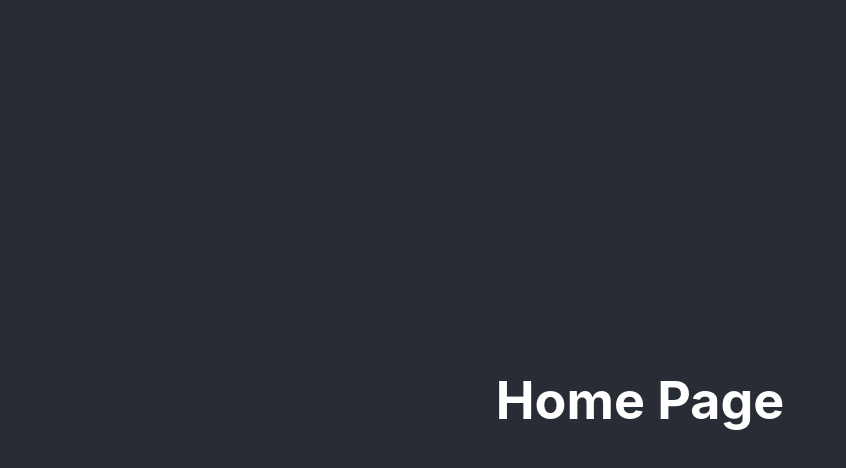
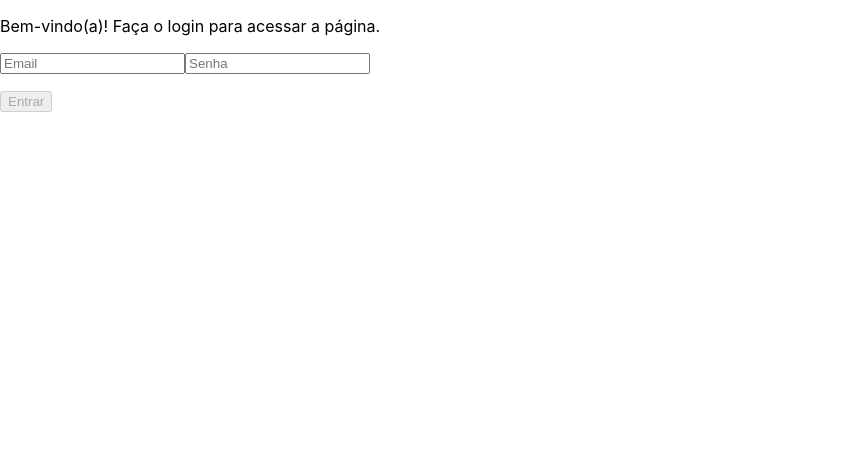
Before and after one commit to Strilicherk/Grupo_12_FYI, a React (Create React App) app in the folder FYI - FrontEnd/fyi-web/: page /login in a window 1280 px wide. Shown: the top 468 px of the page, without its empty margins (0-846 px from the left). Built offline with nearby package versions, Linux system fonts and the light colour scheme.

Commit message:
Página Login feita

```diff
--- a/FYI - FrontEnd/fyi-web/package.json
+++ b/FYI - FrontEnd/fyi-web/package.json
@@ -6,8 +6,10 @@
     "@testing-library/jest-dom": "^5.14.1",
     "@testing-library/react": "^11.2.7",
     "@testing-library/user-event": "^12.8.3",
+    "axios": "^0.23.0",
     "react": "^17.0.2",
     "react-dom": "^17.0.2",
+    "react-router-dom": "^5.3.0",
     "react-scripts": "4.0.3",
     "web-vitals": "^1.1.2"
   },
--- a/FYI - FrontEnd/fyi-web/src/index.js
+++ b/FYI - FrontEnd/fyi-web/src/index.js
@@ -12,19 +12,14 @@ import reportWebVitals from './reportWebVitals';
 const routing = (
   <Router>
     <div>
-      <Route path="/login" component={Login}/>
+      <Switch>
+        <Route exact path="/" component={App}/>
+        <Route exact path="/login" component={Login}/>
+      </Switch>
     </div>
   </Router>
 )
 
-ReactDOM.render(
-  <React.StrictMode>
-    <App />
-  </React.StrictMode>,
-  document.getElementById('root')
-);
+ReactDOM.render(routing, document.getElementById('root'));
 
-// If you want to start measuring performance in your app, pass a function
-// to log results (for example: reportWebVitals(console.log))
-// or send to an analytics endpoint. Learn more: https://bit.ly/CRA-vitals
-reportWebVitals();
+// reportWebVitals();
--- a/FYI - FrontEnd/fyi-web/src/pages/login/login.js
+++ b/FYI - FrontEnd/fyi-web/src/pages/login/login.js
@@ -1,37 +1,85 @@
 import React, {Component} from 'react';
+import axios from 'axios';
 
 class Login extends Component{
     constructor(props){
         super(props);
         this.state = {
             email : '',
-            senha : ''
+            senha : '',
+            erroMenssagem : '',
+            isLoading : false
         }
     };
+
+    efetuaLogin = (event) => {
+        event.preventDefault();
+
+        this.setState({ erroMenssagem : '', isLoading : true })
+
+        axios.post('http://localhost:5000/api/login', {
+            email : this.state.email,
+            senha : this.state.senha
+        })
+
+        .then(resposta => {
+            if (resposta.status === 200) {
+                localStorage.setItem('adm-login', resposta.data.token)
+
+                console.log('Meu token é: ' + resposta.data.token)
+
+                this.setState({ isLoading : false })
+            }
+        })
+
+        .catch(() => {
+            this.setState({ erroMenssagem : 'Email ou senha inválidos!', isLoading : false })
+        })
+
+    }
+
+    atualizaStateCampo = (campo) => {
+        this.setState({ [campo.target.name] : campo.target.value })
+    }
 
     render(){
         return(
             <div>
                 <main>
                     <section>
-                        <p>Bem-vindo(a)! Faça o login para acessar a página</p>
+                        <p>Bem-vindo(a)! Faça o login para acessar a página.</p>
                         <form onSubmit={this.efetuaLogin}>
+
                             <input type="text"
                                    name="email"
                                    value={this.state.email}
                                    onChange={this.atualizaStateCampo}
                                    placeholder="Email"
-                                />
+                            />
+
                             <input type="password"
                                    name="senha"
                                    value={this.state.senha}
                                    onChange={this.atualizaStateCampo}
                                    placeholder="Senha"
-                                />
+                            />
 
-                            <button type="submit">
+                            <p>{this.state.erroMenssagem}</p>
+
+                            {
+                                this.state.isLoading === true &&
+                                <button type="submit" disabled>Carregando...</button>
+                            }
+                            {
+                                this.state.isLoading === false &&
+                                <button type="submit" disabled={this.state.email === '' || this.state.senha === '' ? 'none' : ''}>
+                                    Entrar
+                                </button>
+                            }
+
+                            {/* <button type="submit">
                                 Entrar
-                            </button>
+                            </button> */}
                         </form>
                     </section>
                 </main>
```
Also changed, not shown: 1 other file (tests, documents, lock files or other folders).
